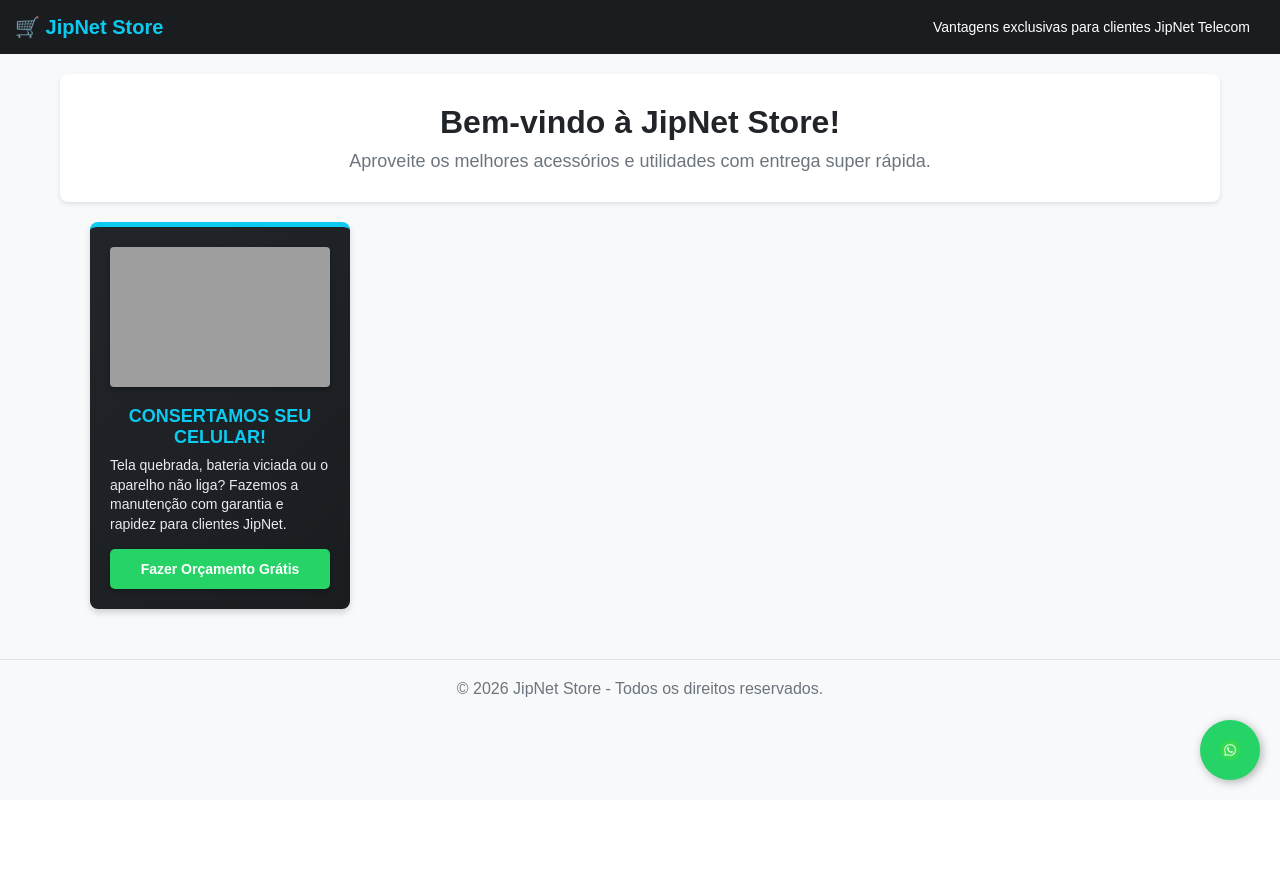
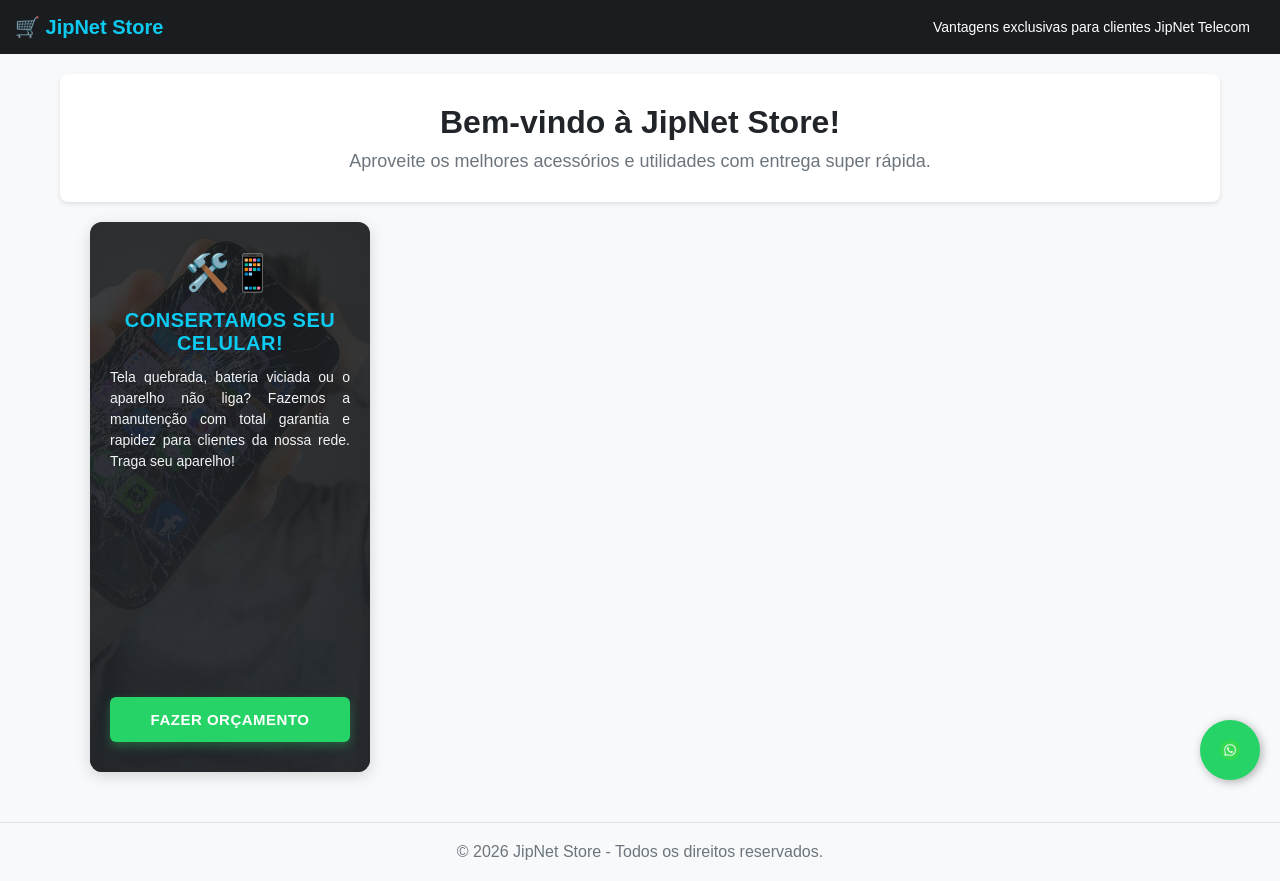
Before and after one commit to techpapelpe-spec/jipnet-store, a Flask app: page / in a window 1280 px wide. Before the commit the page ends 788 px from the top, so only its background shows below. Run offline with Flask 3, Linux system fonts and the light colour scheme; data that the repository does not hold is empty; some libraries are stand-ins or nearby versions; grey boxes are pictures that could not be loaded.

Commit message:
Update loja.html

```diff
--- a/templates/loja.html
+++ b/templates/loja.html
@@ -9,29 +9,70 @@
         .topo-loja { background-color: #1a1d20; color: white; padding: 15px; display: flex; justify-content: space-between; align-items: center; }
         .banner { background-color: white; padding: 30px; margin: 20px auto; max-width: 1100px; text-align: center; border-radius: 8px; box-shadow: 0 2px 4px rgba(0,0,0,0.1); }
 
-        /* CONTÊINER PRINCIPAL PARA ORGANIZAR O SITE EM COLUNAS */
-        .conteudo-principal { display: flex; gap: 20px; max-width: 1100px; margin: 0 auto; padding: 0 15px; align-items: flex-start; }
+        /* CONTÊINER PRINCIPAL EM COLUNAS */
+        .conteudo-principal { display: flex; gap: 25px; max-width: 1100px; margin: 0 auto; padding: 0 15px; align-items: flex-start; }
 
-        /* AJUSTE DO CATÁLOGO DE PRODUTOS */
+        /* CATÁLOGO DE PRODUTOS */
         .grade-produtos { display: flex; gap: 20px; flex: 3; justify-content: flex-start; flex-wrap: wrap; }
         .cartao-produto { background: white; padding: 20px; border-radius: 8px; box-shadow: 0 2px 4px rgba(0,0,0,0.1); width: 240px; display: flex; flex-direction: column; justify-content: space-between; }
         .botao-comprar { background-color: #0dcaf0; color: white; border: none; padding: 10px 15px; font-weight: bold; border-radius: 5px; cursor: pointer; text-decoration: none; text-align: center; }
         .preco { font-size: 22px; font-weight: bold; color: #198754; }
 
-        /* NOVO: DESIGN ESTRUTURADO DO BANNER LATERAL */
-        .banner-lateral { background: linear-gradient(135deg, #212529, #1a1d20); color: white; padding: 20px; width: 260px; border-radius: 8px; box-shadow: 0 4px 6px rgba(0,0,0,0.15); border-top: 5px solid #0dcaf0; position: sticky; top: 20px; text-align: center; box-sizing: border-box; }
-        .botao-orcamento { display: block; background-color: #25D366; color: white !important; text-decoration: none; padding: 12px 10px; font-weight: bold; border-radius: 5px; font-size: 14px; box-shadow: 0 2px 4px rgba(0,0,0,0.2); transition: 0.2s; margin-top: 15px; text-align: center; }
-        .botao-orcamento:hover { background-color: #128C7E; transform: scale(1.02); }
+        /* NOVO: BANNER LATERAL DE CIMA A BAIXO COM FOTO DE FUNDO TOTAL */
+        .banner-lateral-profissional {
+            position: relative;
+            background-image: url('/static/tela.png');
+            background-size: cover;
+            background-position: center;
+            color: white;
+            width: 280px;
+            min-height: 550px; /* Garante que ele fique alto, de cima a baixo */
+            align-self: stretch; /* Estica para acompanhar a altura do catálogo */
+            border-radius: 12px;
+            box-shadow: 0 4px 15px rgba(0,0,0,0.15);
+            overflow: hidden;
+            box-sizing: border-box;
+        }
 
-        /* ESTILO EXCLUSIVO DO BOTÃO FLUTUANTE */
+        /* Camada escura interna para dar leitura ao texto por cima da foto */
+        .banner-overlay {
+            position: absolute;
+            top: 0; left: 0; width: 100%; height: 100%;
+            background: linear-gradient(to bottom, rgba(26, 29, 32, 0.85), rgba(33, 37, 41, 0.95));
+            padding: 30px 20px;
+            display: flex;
+            flex-direction: column;
+            justify-content: space-between; /* Texto no topo, botão na base */
+            box-sizing: border-box;
+        }
+
+        .botao-orcamento {
+            display: block;
+            background-color: #25D366;
+            color: white !important;
+            text-decoration: none;
+            padding: 14px 10px;
+            font-weight: bold;
+            border-radius: 6px;
+            font-size: 15px;
+            box-shadow: 0 4px 10px rgba(37, 211, 102, 0.3);
+            transition: 0.2s;
+            text-align: center;
+            text-transform: uppercase;
+            letter-spacing: 0.5px;
+        }
+        .botao-orcamento:hover { background-color: #128C7E; transform: translateY(-2px); }
+
+        /* BOTÃO FLUTUANTE DO WHATSAPP */
         .wp-jipnet-flutuante { position: fixed; width: 60px; height: 60px; bottom: 20px; right: 20px; background-color: #25D366; color: #FFF; border-radius: 50px; text-align: center; box-shadow: 2px 2px 10px rgba(0,0,0,0.3); z-index: 99999; display: flex; align-items: center; justify-content: center; transition: transform 0.2s; }
         .wp-jipnet-flutuante:hover { transform: scale(1.1); background-color: #128C7E; }
         .wp-jipnet-flutuante img { width: 34px; height: 34px; display: block; margin: 0 auto; }
 
-        /* RESPONSIVIDADE PARA CELULAR (O banner vai para baixo caso a tela seja pequena) */
+        /* RESPONSIVIDADE PARA CELULAR */
         @media (max-width: 900px) {
             .conteudo-principal { flex-direction: column; }
-            .banner-lateral { width: 100%; position: static; margin-bottom: 20px; order: -1; }
+            .banner-lateral-profissional { width: 100%; min-height: 280px; order: -1; }
+            .banner-overlay { justify-content: center; gap: 15px; padding: 20px; }
             .grade-produtos { justify-content: center; }
             .cartao-produto { width: 100%; max-width: 320px; }
             .wp-jipnet-flutuante { width: 50px; height: 50px; bottom: 15px; right: 15px; }
@@ -53,27 +94,28 @@
         <p style="margin: 0; color: #6c757d; font-size: 18px;">Aproveite os melhores acessórios e utilidades com entrega super rápida.</p>
     </div>
 
-    <!-- ÁREA DE CONTEÚDO DIVIDIDA (Banner Lateral + Produtos) -->
+    <!-- ÁREA DE CONTEÚDO DIVIDIDA (Banner Lateral Profissional + Produtos) -->
     <div class="conteudo-principal">
 
-        <!-- BANNER LATERAL DE CONSERTO DE CELULARES -->
-        <div class="banner-lateral">
-            <!-- Imagem temática de tela trincada otimizada e leve -->
-            <img src="https://unsplash.com"
-                 alt="Celular com Tela Quebrada"
-                 style="width: 100%; height: 140px; object-fit: cover; border-radius: 4px; margin-bottom: 15px; box-shadow: 0 2px 4px rgba(0,0,0,0.3);">
-
-            <h2 style="margin: 0 0 8px 0; color: #0dcaf0; font-size: 18px; font-weight: bold; text-transform: uppercase;">
+        <!-- BANNER LATERAL COMPRIDO COM IMAGEM DE FUNDO TOTAL -->
+        <div class="banner-lateral-profissional">
+            <div class="banner-overlay">
+                <div>
+                    <span style="font-size: 36px; display: block; margin-bottom: 15px; text-align: center;">🛠️📱</span>
+                    <h2 style="margin: 0 0 12px 0; color: #0dcaf0; font-size: 20px; font-weight: bold; text-transform: uppercase; text-align: center; letter-spacing: 0.5px;">
                         Consertamos seu Celular!
                     </h2>
-            <p style="margin: 0; color: #e9ecef; font-size: 14px; line-height: 1.4; text-align: left;">
-                Tela quebrada, bateria viciada ou o aparelho não liga? Fazemos a manutenção com garantia e rapidez para clientes JipNet.
+                    <p style="margin: 0; color: #f1f3f5; font-size: 14px; line-height: 1.5; text-align: justify;">
+                        Tela quebrada, bateria viciada ou o aparelho não liga? Fazemos a manutenção com total garantia e rapidez para clientes da nossa rede. Traga seu aparelho!
                     </p>
+                </div>
+
                 <a href="https://wa.me."
                    target="_blank"
                    class="botao-orcamento">
-                Fazer Orçamento Grátis
+                    Fazer Orçamento
                 </a>
+            </div>
         </div>
 
         <!-- Montra de Produtos -->
```
Lines whose indentation alone changed are shown as unchanged.
